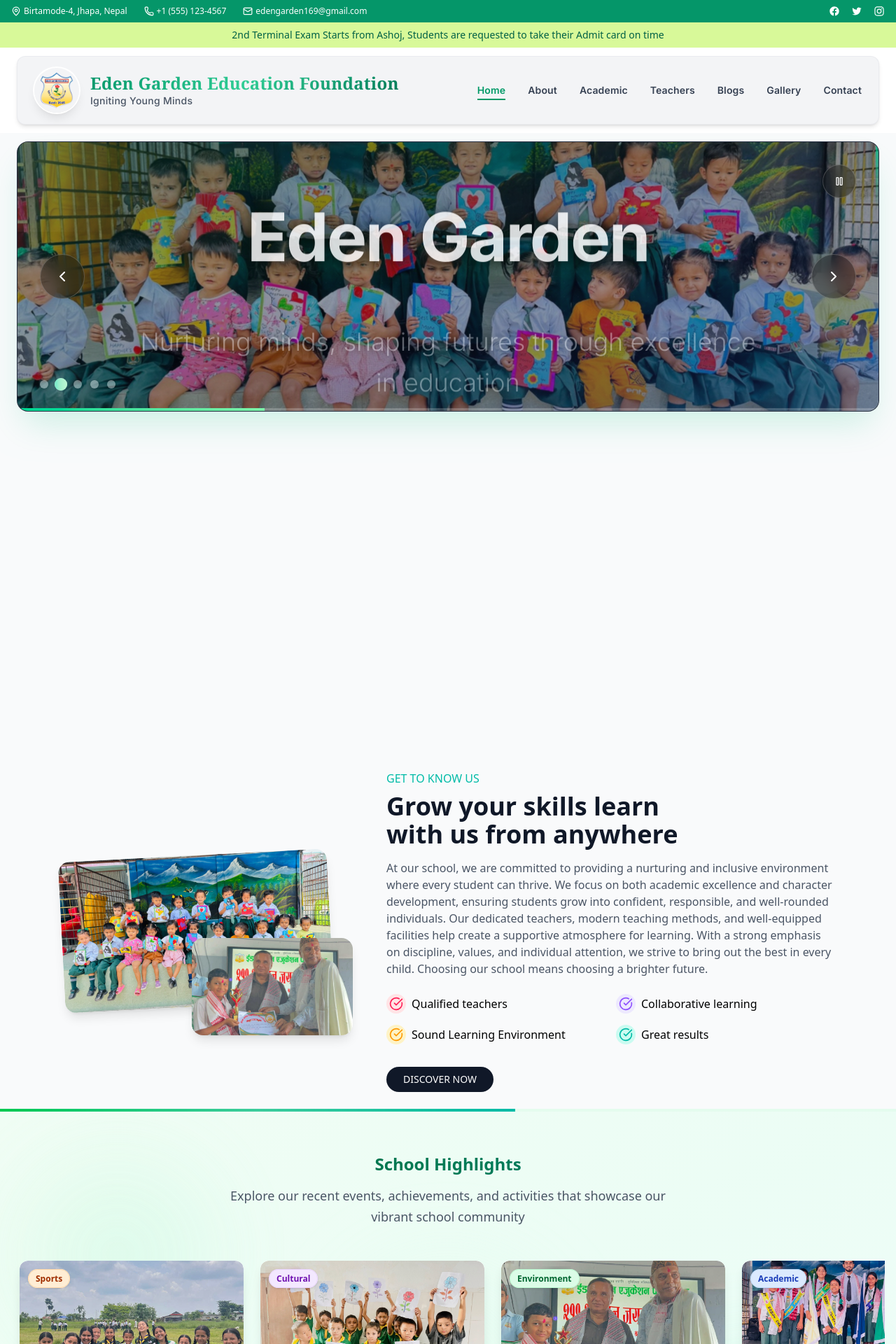
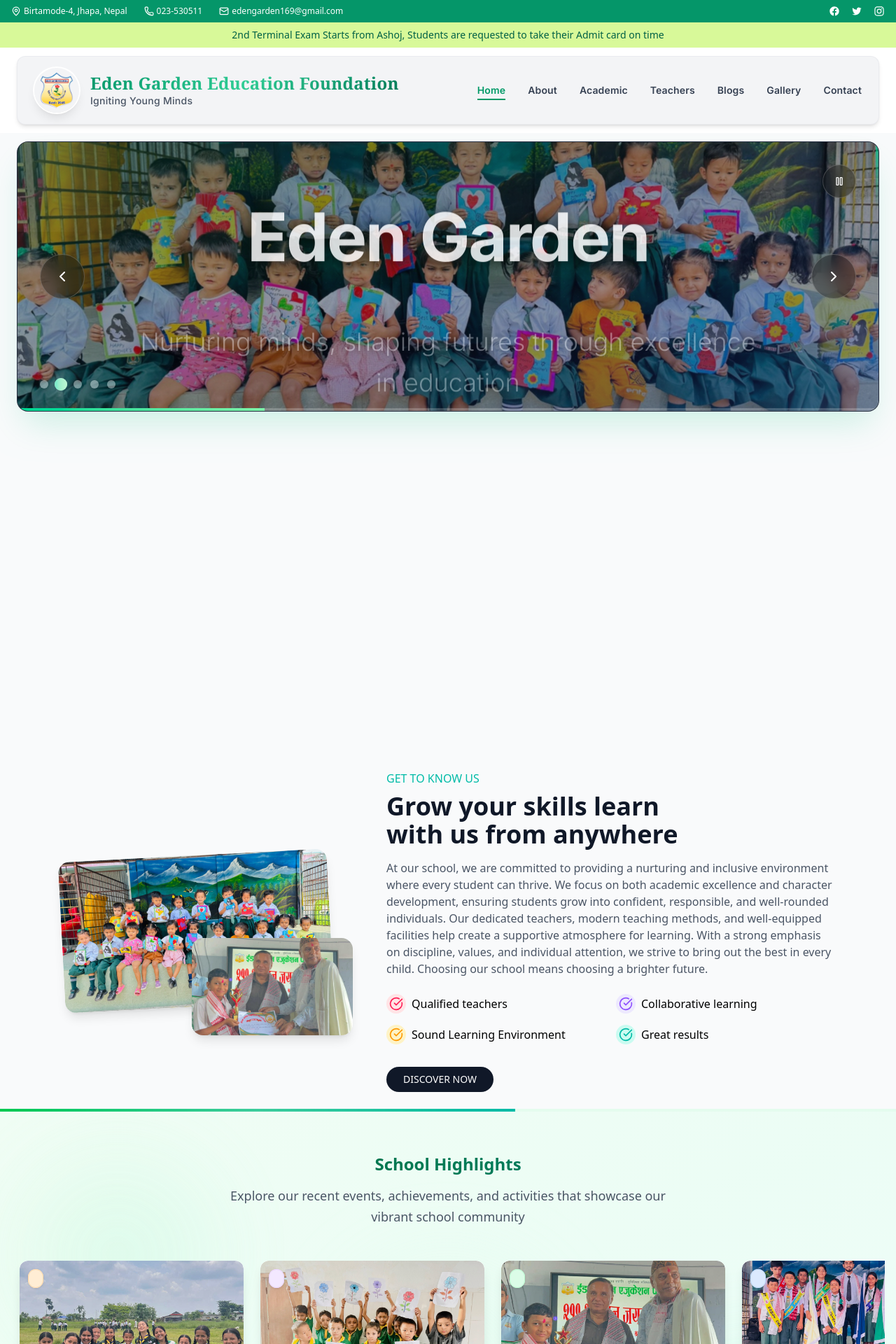
Before and after one commit to Shahil-8848/EdenGarden, a React (Vite) app: page / in a window 1280 px wide. Shown: the top 1920 px of the page at 70% size. Built offline with nearby package versions, Linux system fonts and the light colour scheme.

Commit message:
Next push

```diff
--- a/src/MyComponents/EventSlider.tsx
+++ b/src/MyComponents/EventSlider.tsx
@@ -255,9 +255,7 @@ const CompactEventCard: React.FC<{
         <div className="absolute top-3 left-3 z-20">
           <span
             className={`px-2.5 py-1 text-xs font-semibold rounded-full ${colors.bg} ${colors.text} border ${colors.border} backdrop-blur-sm shadow-sm`}
-          >
-            {event.category}
-          </span>
+          ></span>
         </div>
 
         {/* Image Container */}
--- a/src/MyComponents/Header.tsx
+++ b/src/MyComponents/Header.tsx
@@ -163,7 +163,7 @@ const ProfessionalHeader: React.FC<HeaderProps> = ({
               </div>
               <div className="hidden sm:flex items-center space-x-1">
                 <Phone size={14} />
-                <span className="text-xs">+1 (555) 123-4567</span>
+                <span className="text-xs">023-530511</span>
               </div>
               <div className="hidden md:flex items-center space-x-1">
                 <Mail size={14} />
--- a/src/MyComponents/MsgFromPrincipal.tsx
+++ b/src/MyComponents/MsgFromPrincipal.tsx
@@ -28,7 +28,7 @@ interface PrincipalData {
 // Sample data
 const principalData: PrincipalData = {
   name: "Mohan Acharya",
-  title: "Principal & Educational Leader",
+  title: "Principal",
   image:
     "https://t3.ftcdn.net/jpg/03/53/11/00/360_F_353110097_nbpmfn9iHlxef4EDIhXB1tdTD0lcWhG9.jpg",
   message: `Welcome to our extraordinary educational community, where every student's potential is nurtured and celebrated. As we embark on another remarkable academic year, I am filled with immense pride and excitement for the journey ahead.
--- a/src/pages/HomePage.tsx
+++ b/src/pages/HomePage.tsx
@@ -626,7 +626,7 @@ const HomePage = () => {
               </div>
               <div className="space-y-4">
                 <h3 className="text-xl font-bold">Emergency Contact</h3>
-                <p>24/7 Helpline: +977-980-12341547</p>
+                <p>023-530511</p>
               </div>
             </div>
           </div>
--- a/src/pages/Teachers.tsx
+++ b/src/pages/Teachers.tsx
@@ -112,6 +112,14 @@ const teachersData: Teacher[] = [
     subject: "Nepali",
     image: "/api/placeholder/400/400",
     level: "primary",
+  },
+  {
+    id: "12",
+    name: "Rupesh Karki",
+    title: "Teacher",
+    subject: "Nepali",
+    image: "/api/placeholder/400/400",
+    level: "secondary",
   },
 ];
 
```
